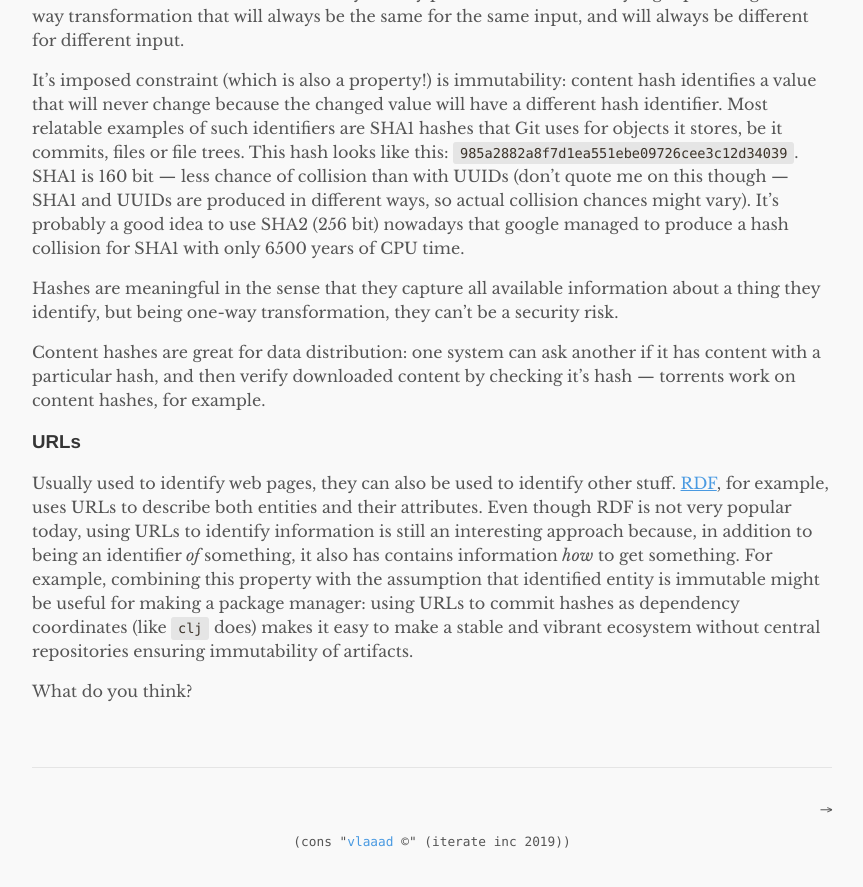
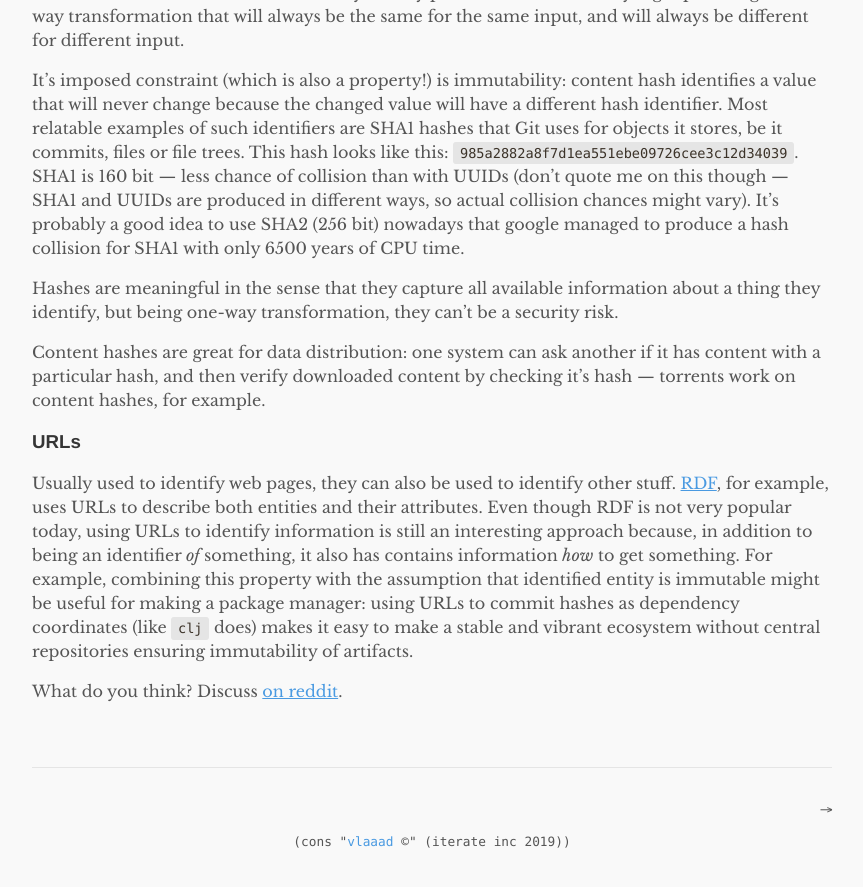
Before and after one commit to vlaaad/vlaaad.github.io, a Jekyll site: the page built from _posts/2020-01-06-properties-of-identifiers.md, in a window 1280 px wide and 900 px high, scrolled down 2783 px. Shown: the top 887 px of the window, without its empty margins (208-1071 px from the left). Built offline with Jekyll 4.4.1, drawn with Linux system fonts in a browser that asks for light colours.

Commit message:
Add reddit link

```diff
--- a/_posts/2020-01-06-properties-of-identifiers.md
+++ b/_posts/2020-01-06-properties-of-identifiers.md
@@ -82,4 +82,4 @@ Content hashes are great for data distribution: one system can ask another if it
 
 Usually used to identify web pages, they can also be used to identify other stuff. [RDF](https://en.wikipedia.org/wiki/Resource_Description_Framework), for example, uses URLs to describe both entities and their attributes. Even though RDF is not very popular today, using URLs to identify information is still an interesting approach because, in addition to being an identifier *of* something, it also has contains information *how* to get something. For example, combining this property with the assumption that identified entity is immutable might be useful for making a package manager: using URLs to commit hashes as dependency coordinates (like `clj` does) makes it easy to make a stable and vibrant ecosystem without central repositories ensuring immutability of artifacts.
 
-What do you think?
+What do you think? Discuss [on reddit](https://www.reddit.com/r/Clojure/comments/el1lkt/properties_of_identifiers/).
```
